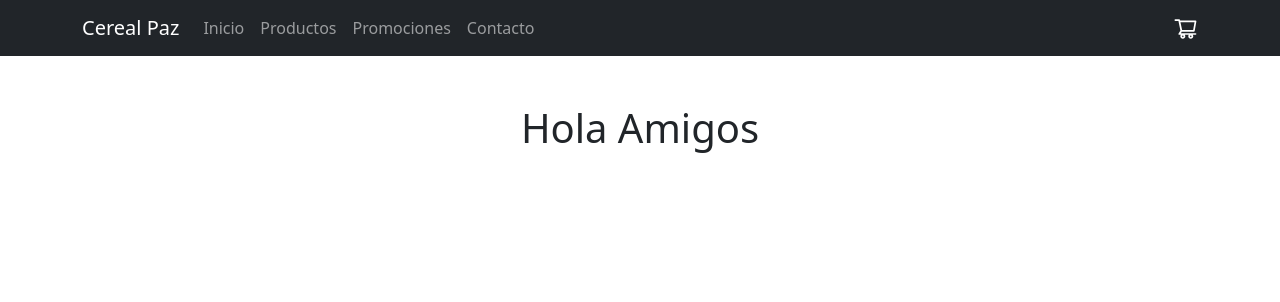
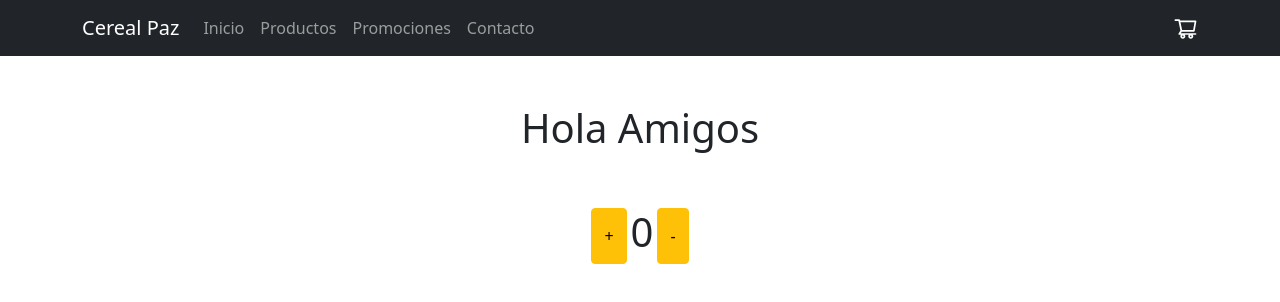
Before and after one commit to JoaquinGual/cereal-paz, a React (Create React App) app: page / in a window 1280 px wide. Shown: the top 302 px of the page. Built offline with nearby package versions, Linux system fonts and the light colour scheme.

Commit message:
Item Counter Added

```diff
--- a/src/App.js
+++ b/src/App.js
@@ -1,3 +1,4 @@
+import { Counter } from "./components/Counter/Counter";
 import { ItemListContainer } from "./components/ItemListContainer/ItemListContainer";
 import { NavBar } from "./components/NavBar/NavBar";
 
@@ -6,6 +7,7 @@ function App() {
     <div className="App">
        <NavBar/>
        <ItemListContainer greeting="Hola Amigos"/>
+       <Counter/>
     </div>
   );
 }
--- /dev/null
+++ b/src/components/Counter/Counter.jsx
@@ -0,0 +1,22 @@
+
+import React , {useState} from 'react'
+
+export const Counter = () => {
+
+const [count, setCount] = useState(0)
+
+function Agregar(){
+  setCount(count + 1)
+}
+function Quitar(){
+  setCount(count - 1)
+}
+
+  return (
+    <div className='d-flex justify-content-center mt-5'>
+        <button className='btn btn-warning me-1' onClick={Agregar} >+</button>
+        <h1>{count}</h1>
+        <button className='btn btn-warning ms-1' onClick={Quitar}>-</button>
+    </div>
+ )
+}
```
